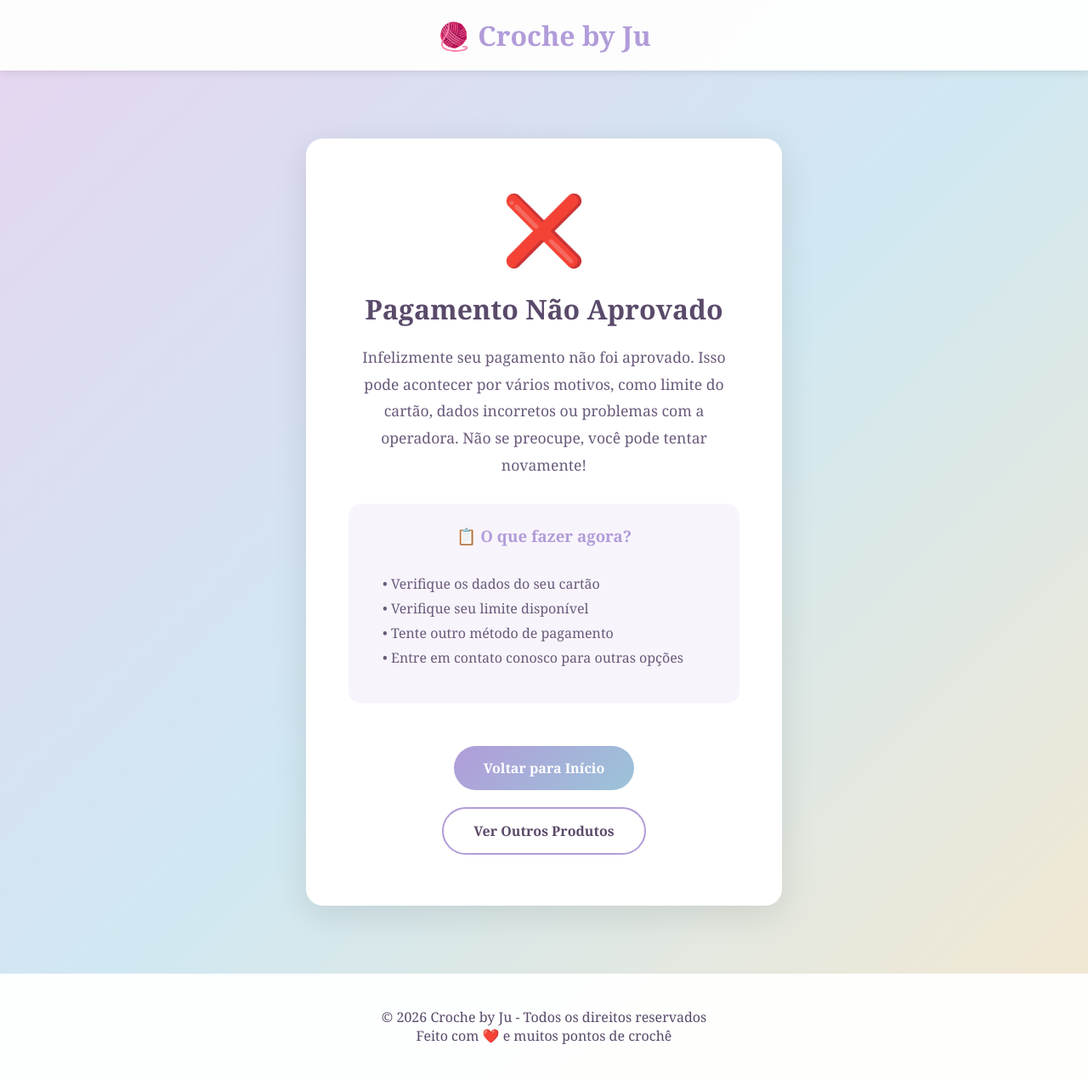
After one commit to ViniciusBCMello/croche_by_ju, a Flask app: page /pagamento/falha/1 in a window 1280 px wide. The commit adds this page. Shown: the whole page at 85% size. Run offline with Flask 3, Linux system fonts and the light colour scheme; tables that the repository leaves empty hold one stand-in row (values such as "Sample post").

Commit message:
Adicionar o mercado pago

```diff
--- a/app.py
+++ b/app.py
@@ -2,14 +2,17 @@ from flask import Flask, render_template, request, redirect, url_for, flash, jso
 from flask_sqlalchemy import SQLAlchemy
 from datetime import datetime
 import os
+import mercadopago
 
 app = Flask(__name__)
-app.config['SECRET_KEY'] = os.getenv("SECRET_KEY", "dev-secret")
-app.config['SQLALCHEMY_DATABASE_URI'] = os.getenv(
-    "DATABASE_URL",
-    "sqlite:///croche_store.db"
-)
+app.config['SECRET_KEY'] = os.environ.get('SECRET_KEY', 'sua-chave-secreta-aqui')
+app.config['SQLALCHEMY_DATABASE_URI'] = os.environ.get('DATABASE_URL', 'sqlite:///croche_store.db')
 app.config['SQLALCHEMY_TRACK_MODIFICATIONS'] = False
+
+
+# Configuração do Mercado Pago
+MERCADOPAGO_ACCESS_TOKEN = os.environ.get('MERCADOPAGO_ACCESS_TOKEN', '')
+sdk = mercadopago.SDK(MERCADOPAGO_ACCESS_TOKEN) if MERCADOPAGO_ACCESS_TOKEN else None
 
 db = SQLAlchemy(app)
 
@@ -39,6 +42,9 @@ class Pedido(db.Model):
     quantidade = db.Column(db.Integer, nullable=False)
     total = db.Column(db.Float, nullable=False)
     status = db.Column(db.String(20), default='Pendente')
+    status_pagamento = db.Column(db.String(20), default='Pendente')  # Pendente, Aprovado, Rejeitado
+    payment_id = db.Column(db.String(100))  # ID do pagamento no Mercado Pago
+    preference_id = db.Column(db.String(100))  # ID da preferência do Mercado Pago
     data_pedido = db.Column(db.DateTime, default=datetime.utcnow)
 
     produto = db.relationship('Produto', backref='pedidos')
@@ -80,6 +86,7 @@ def finalizar_compra():
             flash('Produto indisponível para encomenda no momento', 'error')
             return redirect(url_for('produtos'))
 
+        # Criar pedido
         pedido = Pedido(
             nome_cliente=request.form.get('nome'),
             email=request.form.get('email'),
@@ -93,10 +100,132 @@ def finalizar_compra():
         db.session.add(pedido)
         db.session.commit()
 
-        flash('Pedido realizado com sucesso! Entraremos em contato em breve.', 'success')
-        return redirect(url_for('index'))
+        # Criar preferência de pagamento no Mercado Pago
+        if sdk and MERCADOPAGO_ACCESS_TOKEN:
+            try:
+                print(f"🔄 Criando preferência de pagamento para pedido #{pedido.id}")
+
+                preference_data = {
+                    "items": [
+                        {
+                            "title": produto.nome,
+                            "quantity": quantidade,
+                            "unit_price": float(produto.preco),
+                            "currency_id": "BRL"
+                        }
+                    ],
+                    "payer": {
+                        "name": request.form.get('nome'),
+                        "email": request.form.get('email')
+                    },
+                    "back_urls": {
+                        "success": url_for('pagamento_sucesso', pedido_id=pedido.id, _external=True),
+                        "failure": url_for('pagamento_falha', pedido_id=pedido.id, _external=True),
+                        "pending": url_for('pagamento_pendente', pedido_id=pedido.id, _external=True)
+                    },
+                    "external_reference": str(pedido.id)
+                }
+
+                print(f"📦 Dados da preferência: {preference_data}")
+
+                preference_response = sdk.preference().create(preference_data)
+
+                print(f"📥 Resposta completa do MP: {preference_response}")
+
+                # Verificar se a resposta tem o formato esperado
+                if "response" in preference_response:
+                    preference = preference_response["response"]
+                elif "id" in preference_response:
+                    preference = preference_response
+                else:
+                    raise Exception(f"Formato de resposta inesperado: {preference_response}")
+
+                # Salvar preference_id no pedido
+                pedido.preference_id = preference["id"]
+                db.session.commit()
+
+                # Obter URL de checkout
+                init_point = preference.get("init_point") or preference.get("sandbox_init_point")
+
+                print(f"✅ Preferência criada! ID: {preference['id']}")
+                print(f"🔗 Redirecionando para: {init_point}")
+
+                # Redirecionar para o checkout do Mercado Pago
+                return redirect(init_point)
+
+            except Exception as e:
+                print(f"❌ Erro ao criar preferência: {e}")
+                print(f"🔍 Tipo do erro: {type(e)}")
+                import traceback
+                traceback.print_exc()
+                flash('Erro ao processar pagamento. Entre em contato conosco.', 'error')
+                return redirect(url_for('index'))
+        else:
+            # Sem Mercado Pago configurado
+            print("⚠️ MERCADO PAGO NÃO CONFIGURADO - Configure MERCADOPAGO_ACCESS_TOKEN")
+            flash('Pedido realizado! Como o pagamento online não está configurado, entraremos em contato para combinar a forma de pagamento.', 'success')
+            return redirect(url_for('index'))
 
     return render_template('finalizar_compra.html')
+
+# Rotas de retorno do pagamento
+@app.route('/pagamento/sucesso/<int:pedido_id>')
+def pagamento_sucesso(pedido_id):
+    pedido = Pedido.query.get_or_404(pedido_id)
+    pedido.status_pagamento = 'Aprovado'
+    pedido.status = 'Confirmado'
+    db.session.commit()
+    return render_template('pagamento_resultado.html', status='sucesso', pedido=pedido)
+
+@app.route('/pagamento/falha/<int:pedido_id>')
+def pagamento_falha(pedido_id):
+    pedido = Pedido.query.get_or_404(pedido_id)
+    pedido.status_pagamento = 'Rejeitado'
+    db.session.commit()
+    return render_template('pagamento_resultado.html', status='falha', pedido=pedido)
+
+@app.route('/pagamento/pendente/<int:pedido_id>')
+def pagamento_pendente(pedido_id):
+    pedido = Pedido.query.get_or_404(pedido_id)
+    pedido.status_pagamento = 'Pendente'
+    db.session.commit()
+    return render_template('pagamento_resultado.html', status='pendente', pedido=pedido)
+
+# Webhook do Mercado Pago
+@app.route('/webhook/mercadopago', methods=['POST'])
+def webhook_mercadopago():
+    try:
+        data = request.get_json()
+
+        if data.get('type') == 'payment':
+            payment_id = data['data']['id']
+
+            # Buscar informações do pagamento
+            payment_info = sdk.payment().get(payment_id)
+            payment = payment_info["response"]
+
+            # Buscar pedido pela external_reference
+            pedido_id = payment.get('external_reference')
+            if pedido_id:
+                pedido = Pedido.query.get(int(pedido_id))
+                if pedido:
+                    pedido.payment_id = str(payment_id)
+
+                    # Atualizar status baseado no status do pagamento
+                    if payment['status'] == 'approved':
+                        pedido.status_pagamento = 'Aprovado'
+                        pedido.status = 'Confirmado'
+                    elif payment['status'] == 'rejected':
+                        pedido.status_pagamento = 'Rejeitado'
+                    else:
+                        pedido.status_pagamento = 'Pendente'
+
+                    db.session.commit()
+
+        return jsonify({'status': 'ok'}), 200
+    except Exception as e:
+        print(f"Erro no webhook: {e}")
+        return jsonify({'status': 'error'}), 500
 
 # CRUD ADMIN - PRODUTOS
 @app.route('/admin/produtos')
--- /dev/null
+++ b/templates/pagamento_resultado.html
@@ -0,0 +1,301 @@
+<!DOCTYPE html>
+<html lang="pt-BR">
+<head>
+    <meta charset="UTF-8">
+    <meta name="viewport" content="width=device-width, initial-scale=1.0">
+    <title>Resultado do Pagamento - Croche by Ju</title>
+    <style>
+        * {
+            margin: 0;
+            padding: 0;
+            box-sizing: border-box;
+        }
+
+        body {
+            font-family: 'Georgia', serif;
+            background: linear-gradient(135deg, #e6d5f0 0%, #d0e8f2 50%, #f5e8d0 100%);
+            color: #5a4a6a;
+            min-height: 100vh;
+            display: flex;
+            flex-direction: column;
+        }
+
+        header {
+            background: rgba(255, 255, 255, 0.95);
+            padding: 20px 0;
+            box-shadow: 0 2px 10px rgba(0,0,0,0.1);
+        }
+
+        nav {
+            max-width: 1200px;
+            margin: 0 auto;
+            display: flex;
+            justify-content: center;
+            align-items: center;
+            padding: 0 20px;
+        }
+
+        .logo {
+            font-size: 2em;
+            color: #b19cd9;
+            font-weight: bold;
+            text-decoration: none;
+        }
+
+        .logo::before {
+            content: "🧶 ";
+        }
+
+        .container {
+            max-width: 600px;
+            margin: 80px auto;
+            padding: 0 20px;
+            flex-grow: 1;
+        }
+
+        .resultado-card {
+            background: white;
+            border-radius: 20px;
+            padding: 50px;
+            box-shadow: 0 10px 40px rgba(0,0,0,0.1);
+            text-align: center;
+        }
+
+        .icone {
+            font-size: 5em;
+            margin-bottom: 20px;
+        }
+
+        .icone.sucesso {
+            color: #4CAF50;
+        }
+
+        .icone.falha {
+            color: #f44336;
+        }
+
+        .icone.pendente {
+            color: #FF9800;
+        }
+
+        h1 {
+            font-size: 2em;
+            color: #5a4a6a;
+            margin-bottom: 20px;
+        }
+
+        .mensagem {
+            font-size: 1.1em;
+            color: #6a5a7a;
+            line-height: 1.8;
+            margin-bottom: 30px;
+        }
+
+        .detalhes-pedido {
+            background: #f8f4fb;
+            padding: 25px;
+            border-radius: 15px;
+            margin: 30px 0;
+            text-align: left;
+        }
+
+        .detalhes-pedido h3 {
+            color: #b19cd9;
+            margin-bottom: 15px;
+            text-align: center;
+        }
+
+        .detalhe-item {
+            display: flex;
+            justify-content: space-between;
+            padding: 10px 0;
+            border-bottom: 1px solid #e6d5f0;
+        }
+
+        .detalhe-item:last-child {
+            border-bottom: none;
+        }
+
+        .detalhe-label {
+            color: #7a6a8a;
+            font-weight: 600;
+        }
+
+        .detalhe-valor {
+            color: #5a4a6a;
+            font-weight: bold;
+        }
+
+        .btn {
+            display: inline-block;
+            padding: 15px 35px;
+            background: linear-gradient(135deg, #b19cd9, #9bc4d9);
+            color: white;
+            text-decoration: none;
+            border-radius: 50px;
+            font-weight: bold;
+            transition: all 0.3s;
+            margin: 10px;
+        }
+
+        .btn:hover {
+            transform: translateY(-3px);
+            box-shadow: 0 6px 20px rgba(177, 156, 217, 0.5);
+        }
+
+        .btn-secondary {
+            background: white;
+            color: #5a4a6a;
+            border: 2px solid #b19cd9;
+        }
+
+        .btn-secondary:hover {
+            background: #f8f4fb;
+        }
+
+        footer {
+            background: rgba(255, 255, 255, 0.95);
+            padding: 40px 20px;
+            margin-top: auto;
+            text-align: center;
+            color: #5a4a6a;
+        }
+
+        .proximo-passo {
+            background: #fff3cd;
+            padding: 20px;
+            border-radius: 15px;
+            border-left: 4px solid #FF9800;
+            margin: 20px 0;
+        }
+
+        .proximo-passo h4 {
+            color: #856404;
+            margin-bottom: 10px;
+        }
+
+        .proximo-passo p {
+            color: #856404;
+            margin: 5px 0;
+        }
+
+        @media (max-width: 768px) {
+            .resultado-card {
+                padding: 30px 20px;
+            }
+
+            h1 {
+                font-size: 1.5em;
+            }
+
+            .icone {
+                font-size: 3em;
+            }
+        }
+    </style>
+</head>
+<body>
+    <header>
+        <nav>
+            <a href="/" class="logo">Croche by Ju</a>
+        </nav>
+    </header>
+
+    <main class="container">
+        <div class="resultado-card">
+            {% if status == 'sucesso' %}
+                <div class="icone sucesso">✅</div>
+                <h1>Pagamento Aprovado!</h1>
+                <p class="mensagem">
+                    Seu pagamento foi aprovado com sucesso! Já começamos a preparar sua encomenda com muito carinho.
+                    Você receberá um e-mail com os detalhes do pedido e atualizações sobre o andamento da produção.
+                </p>
+
+                <div class="detalhes-pedido">
+                    <h3>📋 Detalhes do Pedido</h3>
+                    <div class="detalhe-item">
+                        <span class="detalhe-label">Pedido Nº:</span>
+                        <span class="detalhe-valor">#{{ "%04d"|format(pedido.id) }}</span>
+                    </div>
+                    <div class="detalhe-item">
+                        <span class="detalhe-label">Produto:</span>
+                        <span class="detalhe-valor">{{ pedido.produto.nome }}</span>
+                    </div>
+                    <div class="detalhe-item">
+                        <span class="detalhe-label">Quantidade:</span>
+                        <span class="detalhe-valor">{{ pedido.quantidade }}</span>
+                    </div>
+                    <div class="detalhe-item">
+                        <span class="detalhe-label">Total Pago:</span>
+                        <span class="detalhe-valor" style="color: #4CAF50;">R$ {{ "%.2f"|format(pedido.total) }}</span>
+                    </div>
+                    <div class="detalhe-item">
+                        <span class="detalhe-label">Prazo de Produção:</span>
+                        <span class="detalhe-valor">{{ pedido.produto.prazo_dias }} dias úteis</span>
+                    </div>
+                </div>
+
+                <div class="proximo-passo">
+                    <h4>🎉 Próximos Passos:</h4>
+                    <p>✓ Você receberá um e-mail de confirmação</p>
+                    <p>✓ Iniciaremos a produção da sua peça</p>
+                    <p>✓ Enviaremos atualizações por e-mail e WhatsApp</p>
+                    <p>✓ Após a conclusão, enviaremos seu pedido</p>
+                </div>
+
+            {% elif status == 'pendente' %}
+                <div class="icone pendente">⏳</div>
+                <h1>Pagamento Pendente</h1>
+                <p class="mensagem">
+                    Seu pagamento está sendo processado. Assim que for aprovado, começaremos a preparar sua encomenda.
+                    Você receberá uma confirmação por e-mail quando o pagamento for aprovado.
+                </p>
+
+                <div class="detalhes-pedido">
+                    <h3>📋 Detalhes do Pedido</h3>
+                    <div class="detalhe-item">
+                        <span class="detalhe-label">Pedido Nº:</span>
+                        <span class="detalhe-valor">#{{ "%04d"|format(pedido.id) }}</span>
+                    </div>
+                    <div class="detalhe-item">
+                        <span class="detalhe-label">Status:</span>
+                        <span class="detalhe-valor" style="color: #FF9800;">Aguardando Pagamento</span>
+                    </div>
+                    <div class="detalhe-item">
+                        <span class="detalhe-label">Total:</span>
+                        <span class="detalhe-valor">R$ {{ "%.2f"|format(pedido.total) }}</span>
+                    </div>
+                </div>
+
+            {% elif status == 'falha' %}
+                <div class="icone falha">❌</div>
+                <h1>Pagamento Não Aprovado</h1>
+                <p class="mensagem">
+                    Infelizmente seu pagamento não foi aprovado. Isso pode acontecer por vários motivos, como limite do cartão,
+                    dados incorretos ou problemas com a operadora. Não se preocupe, você pode tentar novamente!
+                </p>
+
+                <div class="detalhes-pedido">
+                    <h3>📋 O que fazer agora?</h3>
+                    <p style="padding: 15px; color: #6a5a7a; line-height: 1.8;">
+                        • Verifique os dados do seu cartão<br>
+                        • Verifique seu limite disponível<br>
+                        • Tente outro método de pagamento<br>
+                        • Entre em contato conosco para outras opções
+                    </p>
+                </div>
+            {% endif %}
+
+            <div style="margin-top: 40px;">
+                <a href="/" class="btn">Voltar para Início</a>
+                <a href="/produtos" class="btn btn-secondary">Ver Outros Produtos</a>
+            </div>
+        </div>
+    </main>
+
+    <footer>
+        <p>&copy; 2026 Croche by Ju - Todos os direitos reservados</p>
+        <p>Feito com ❤️ e muitos pontos de crochê</p>
+    </footer>
+</body>
+</html>
```
Also changed, not shown: templates/admin_pedidos.html (+11 -1 lines), templates/finalizar_compra.html (+81 -66 lines), 1 other file.
